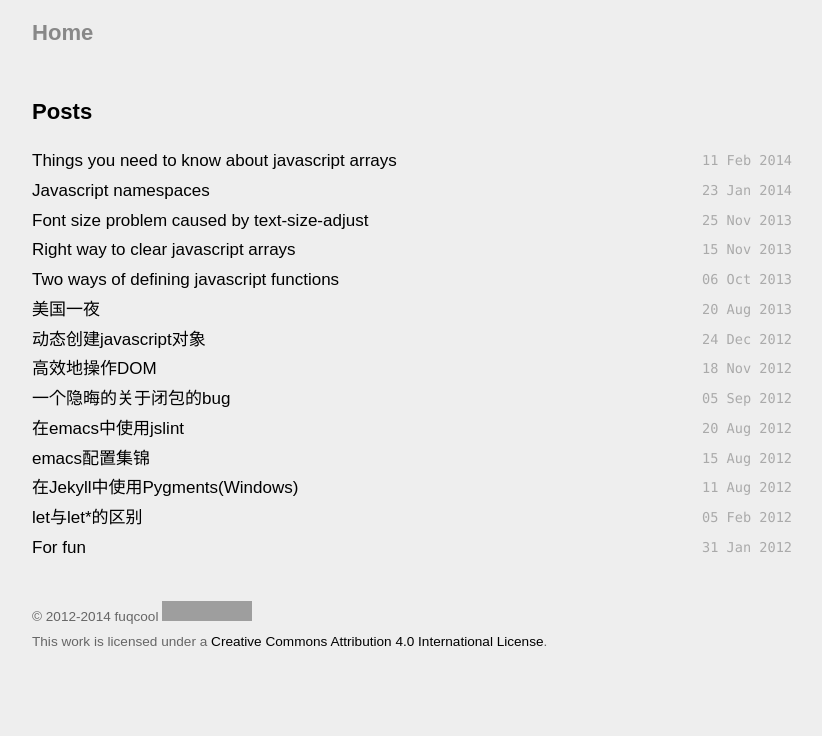
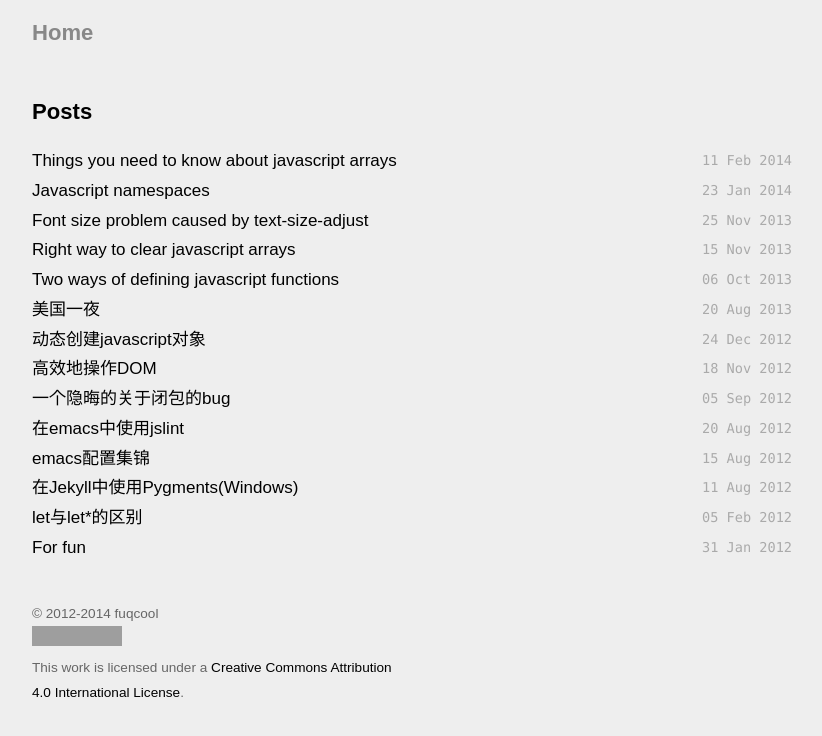
Before and after one commit to fuqcool/fuqcool.github.io, a Jekyll site: the page built from index.html, in a window 1280 px wide. Shown: the top 736 px of the page, without its empty margins (228-1050 px from the left). Built offline with Jekyll 4.4.1, drawn with Linux system fonts in a browser that asks for light colours; Markdown is read by kramdown in place of the engine named in the settings; grey boxes are pictures that could not be loaded.

Commit message:
Update default.html

```diff
--- a/_layouts/default.html
+++ b/_layouts/default.html
@@ -30,12 +30,17 @@
       {{ content }}
 
       <div class="footer">
-        <span>&copy; 2012-2014 fuqcool</span>
-        <a rel="license" href="http://creativecommons.org/licenses/by/4.0/">
+        <div style="display: block; width: 49%">
+          <span>&copy; 2012-2014 fuqcool</span>
+        </div>
+
+        <div style="display: block; width: 49%">
+                <a rel="license" href="http://creativecommons.org/licenses/by/4.0/">
           <img alt="Creative Commons License" style="border-width:0" src="http://i.creativecommons.org/l/by/4.0/88x31.png" />
         </a><br />This work is licensed under a
         <a rel="license" href="http://creativecommons.org/licenses/by/4.0/">
           Creative Commons Attribution 4.0 International License</a>.
+        </div>
       </div>
     </div>
 
```
